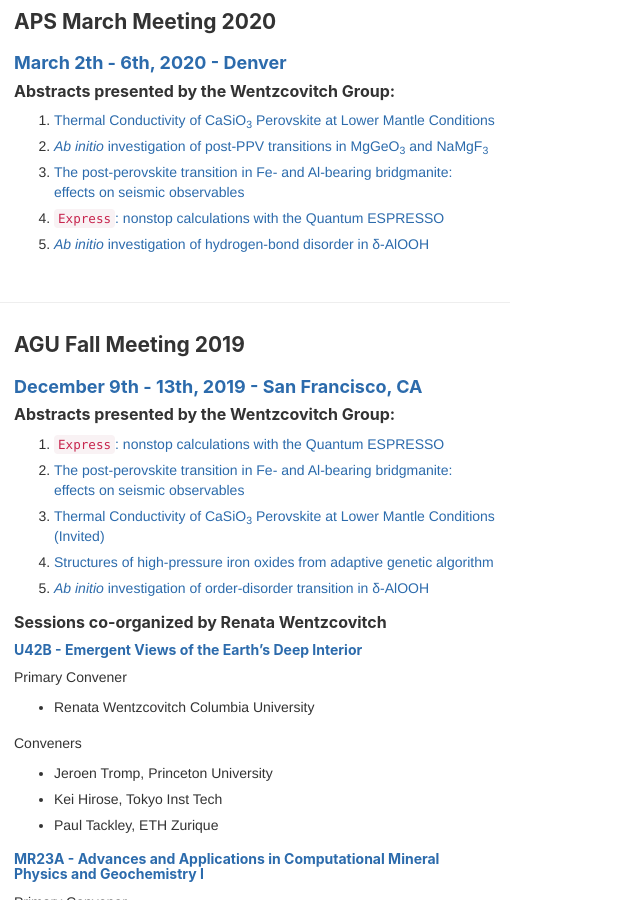
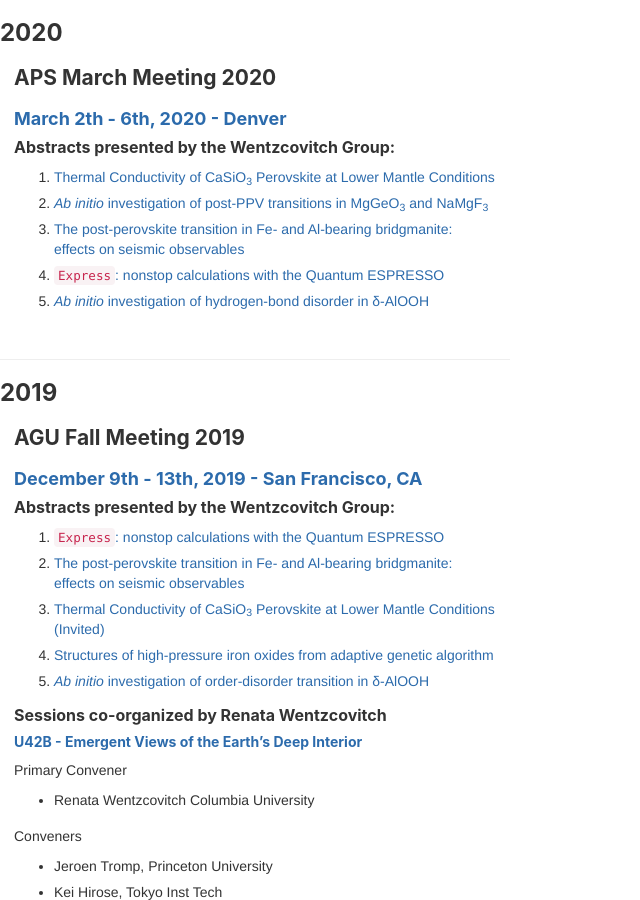
Before and after one commit to mineralcloud/mineralcloud.github.io, a Jekyll site: the page built from events/vlab_events.html, in a window 1280 px wide and 900 px high. Shown: the whole window, without its empty margins (0-640 px from the left). Built offline with Jekyll 4.4.1, drawn with Linux system fonts in a browser that asks for light colours.

Commit message:
events year labelled

```diff
--- a/events/vlab_events.html
+++ b/events/vlab_events.html
@@ -7,13 +7,17 @@ header-img: static/img/header1.jpg
 ---
 <div style="width: 510px;">
     {% for post in site.categories.events %}
+
+    {% if forloop.first %}{% capture this_year %}{{ post.date | date: "%Y" }}{% endcapture %}
+    {% else %}
+    {% assign next_year=this_year%}
+    {% capture this_year %}{{ post.date | date: "%Y" }}{% endcapture %}
+    {% endif %}
+    {% if this_year != next_year %}<h3 id="{{ this_year }}-ref">{{this_year}}</h3> {% endif %}
+
     <div class="post-preview">
-
         <div class="row">
-
-
             <div class="col-lg-12  col-md-12 col-sm-12 col-xs-12 post-container">
-
                 <div class="event-post">
                         <h4 class="post-title">
                             {{ post.title }}
--- a/static/js/vlab_iframe.js
+++ b/static/js/vlab_iframe.js
@@ -11,7 +11,7 @@ function load_iframe(iframe_id){
         }
         if (iframe_id == "vlab_events") {
             var dir = "https://mineralcloud.github.io/events/vlab_events.html";
-            var height = 5100;
+            var height = 5200;
         }
 
         iFrameID.src = dir;
```
Also changed, not shown: _posts/events/2018-12-30-AGUFallMeeting.md (+1 -1 lines).
